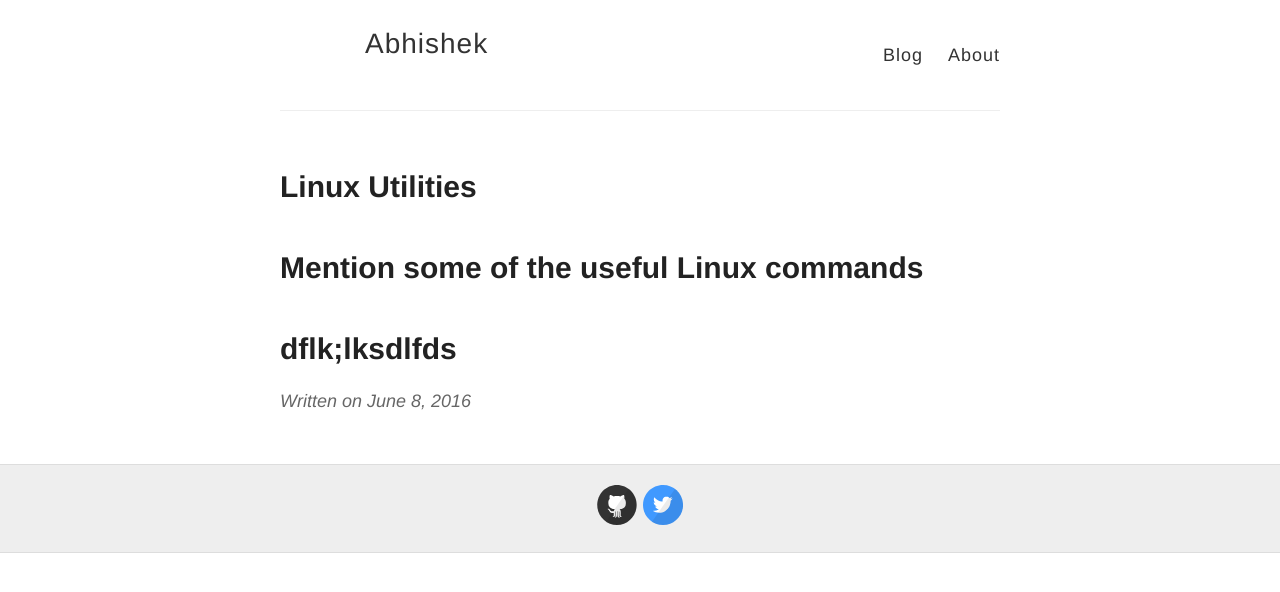
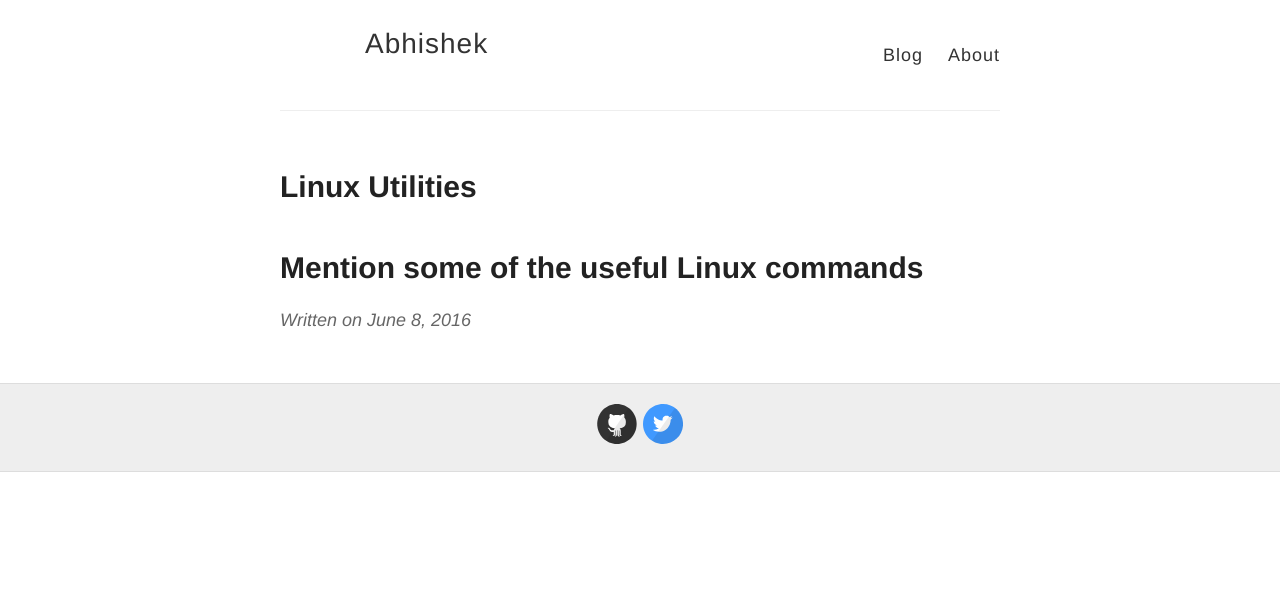
Before and after one commit to abhi3p/abhi3p.github.io, a Jekyll site: the page built from _posts/2016-6-8-Linux.md, in a window 1280 px wide. Shown: the top 592 px of the page. Built offline with Jekyll 4.4.1, drawn with Linux system fonts in a browser that asks for light colours.

Commit message:
Update 2016-6-8-Linux.md

```diff
--- a/_posts/2016-6-8-Linux.md
+++ b/_posts/2016-6-8-Linux.md
@@ -4,5 +4,3 @@ title: Linux Utilities
 ---
 
 # Mention some of the useful Linux commands
-
-# dflk;lksdlfds
```
